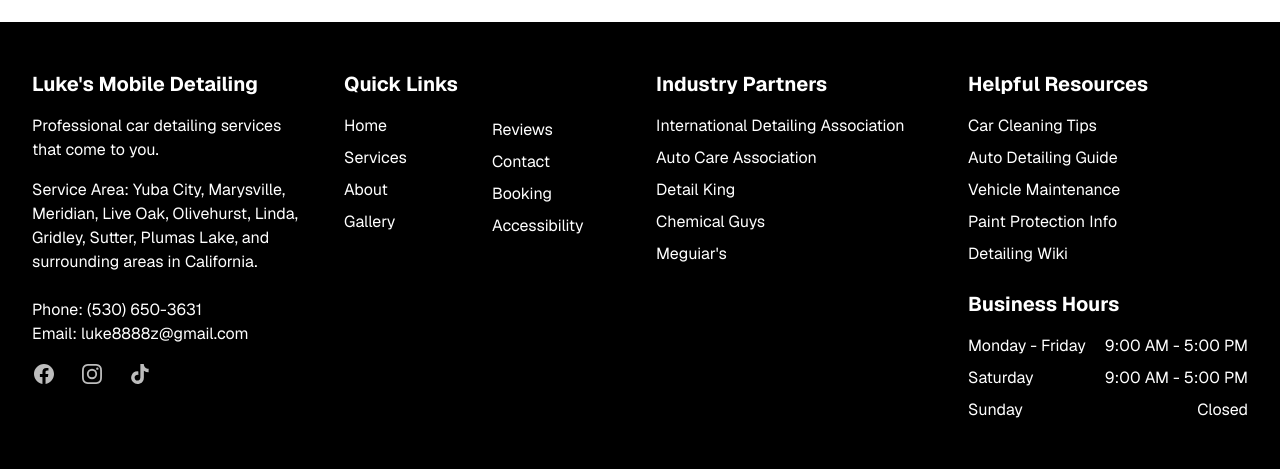
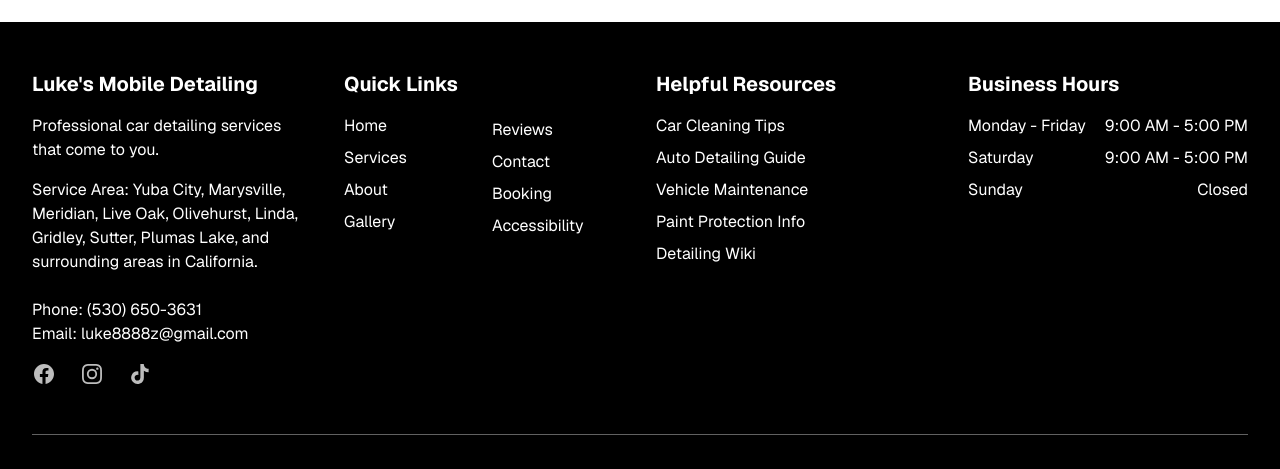
Before and after one commit to peymannaderi10/lukesmobiledetailingllc.com, a Next.js app: page / in a window 1280 px wide. Shown: the part 3561-4030 px from the top of the page. Built offline with nearby package versions, Linux system fonts and the light colour scheme.

Commit message:
even external links

```diff
--- a/src/components/Footer.tsx
+++ b/src/components/Footer.tsx
@@ -51,13 +51,6 @@ const navigation = {
         </svg>
       ),
     },
-  ],
-  industryPartners: [
-    { name: "International Detailing Association", href: "https://www.the-ida.com/" },
-    { name: "Auto Care Association", href: "https://www.autocare.org/" },
-    { name: "Detail King", href: "https://www.detailking.com/" },
-    { name: "Chemical Guys", href: "https://www.chemicalguys.com/" },
-    { name: "Meguiar's", href: "https://www.meguiars.com/" },
   ],
   resources: [
     { name: "Car Cleaning Tips", href: "https://www.consumerreports.org/cars-car-cleaning-a9586364447/" },
@@ -121,20 +114,6 @@ export default function Footer() {
             </div>
           </div>
 
-          {/* Industry Partners */}
-          <div>
-            <h3 className="text-xl font-bold mb-4">Industry Partners</h3>
-            <ul className="space-y-2">
-              {navigation.industryPartners.map((item) => (
-                <li key={item.name}>
-                  <a href={item.href} className="hover:text-primary transition-colors" target="_blank" rel="noopener noreferrer">
-                    {item.name}
-                  </a>
-                </li>
-              ))}
-            </ul>
-          </div>
-
           {/* Resources and Hours */}
           <div>
             <h3 className="text-xl font-bold mb-4">Helpful Resources</h3>
@@ -147,8 +126,10 @@ export default function Footer() {
                 </li>
               ))}
             </ul>
+          </div>
 
-            <h3 className="text-xl font-bold mb-4">Business Hours</h3>
+          <div>
+          <h3 className="text-xl font-bold mb-4">Business Hours</h3>
             <ul className="space-y-2">
               <li className="flex justify-between">
                 <span>Monday - Friday</span>
@@ -164,6 +145,7 @@ export default function Footer() {
               </li>
             </ul>
           </div>
+
         </div>
 
         <div className="mt-12 border-t border-gray-700 pt-8 flex flex-col md:flex-row justify-between">
```
